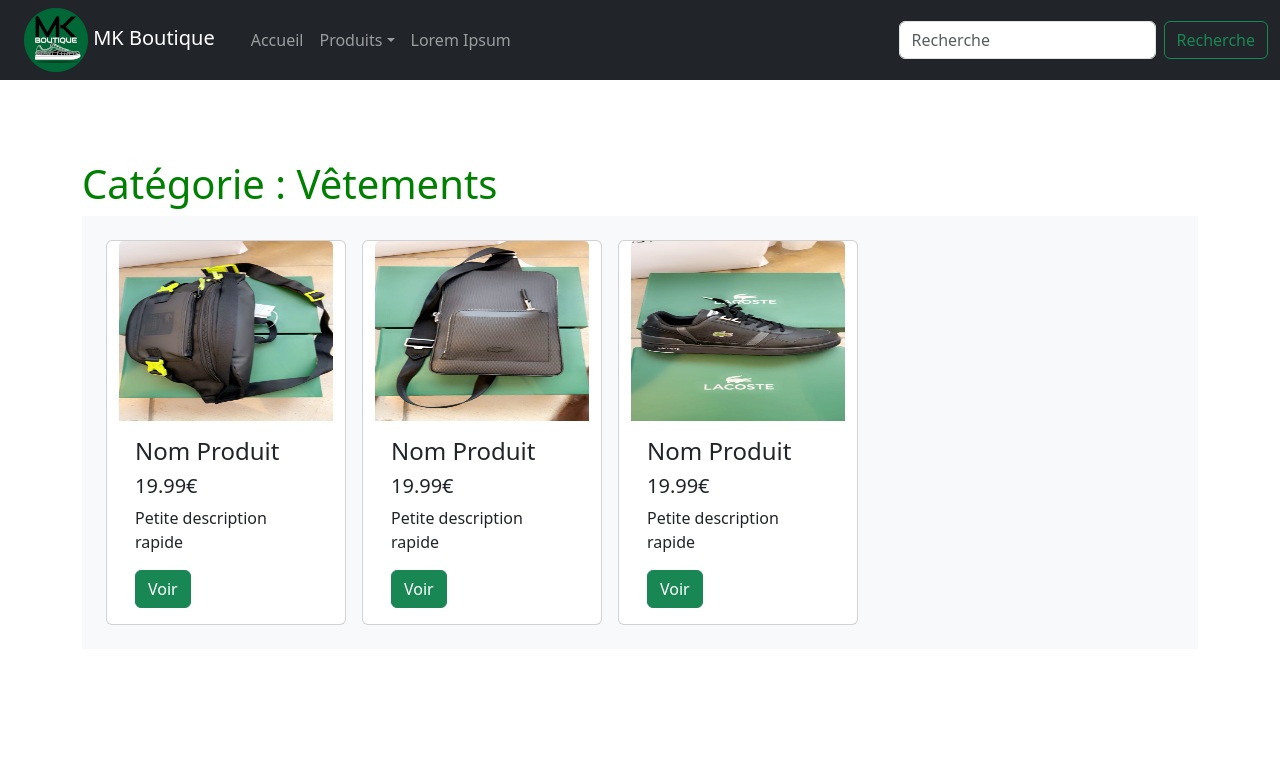
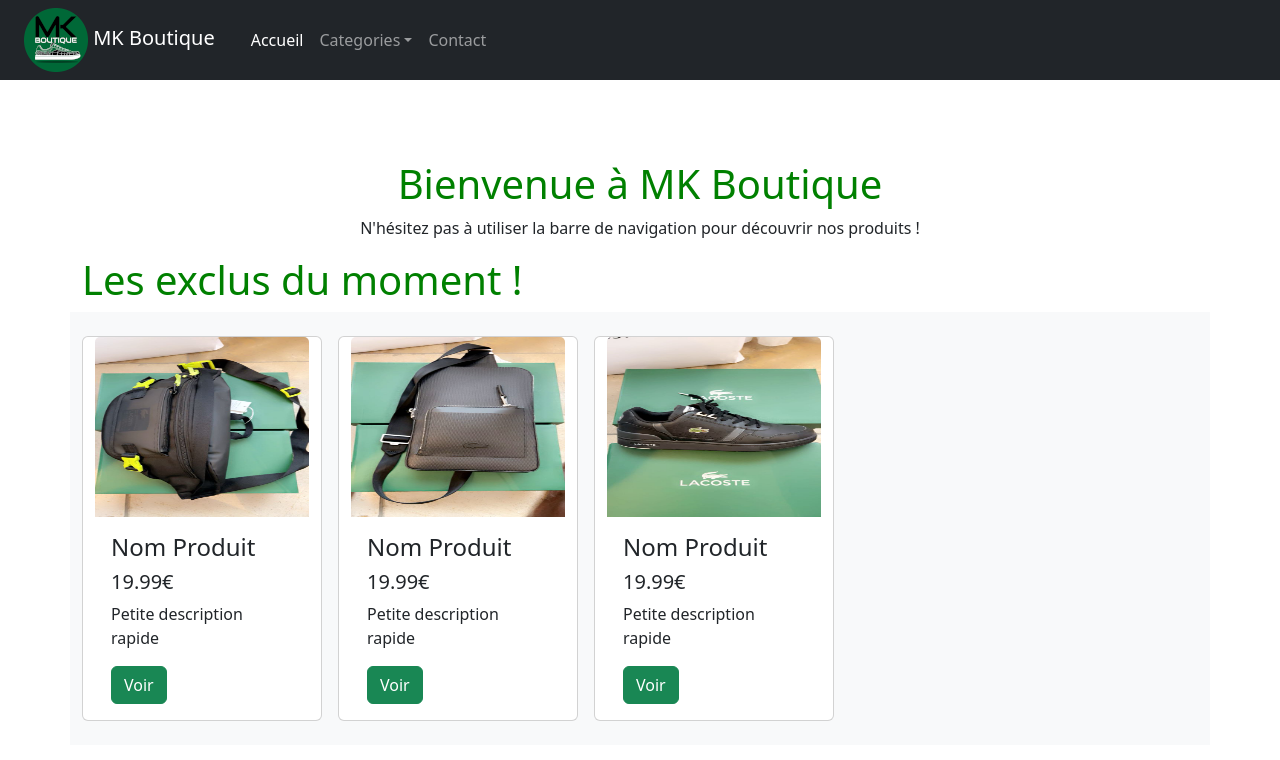
Before and after one commit to Achild0/ttproject, a PHP site: page /view/categories.php in a window 1280 px wide. Shown: the top 760 px of the page. Run offline with PHP 8.4, Linux system fonts and the light colour scheme; data that the repository does not hold is empty.

Commit message:
Avancement

```diff
--- /dev/null
+++ b/model/init_data.php
@@ -0,0 +1 @@
+<? ?>
--- a/view/categories.php
+++ b/view/categories.php
@@ -1,53 +1,15 @@
 <!DOCTYPE html>
-<html lang="en">
-  <head>
-    <meta charset="utf-8">
-    <meta name="viewport" content="width=device-width, initial-scale=1">
-    <title>MK Boutique</title>
-    <link href="https://cdn.jsdelivr.net/npm/bootstrap@5.3.3/dist/css/bootstrap.min.css" rel="stylesheet" integrity="sha384-QWTKZyjpPEjISv5WaRU9OFeRpok6YctnYmDr5pNlyT2bRjXh0JMhjY6hW+ALEwIH" crossorigin="anonymous">
-    <link href="css/mycolors.css" rel="stylesheet">
-  </head>
+<html lang="fr">
+  <?php include 'mendatory/head.php'; ?>
   <body>
-    <nav class="navbar navbar-expand-md navbar-dark fixed-top bg-dark">
-      <div class="container-fluid">
-        <div class="container-fluid w-auto">
-          <a class="navbar-brand" href="#">
-              <img src="img/logo_rond_64.png" width="64" height="64" type="icon"/>
-            MK Boutique</a>
+    <?php include 'mendatory/navbar.php'; ?>
+    <section style="margin-top: 160px;">
+      <div class="text-center container" >
+        <h1 class="lacoste_green">Bienvenue à MK Boutique</h1>
+        <p>N'hésitez pas à utiliser la barre de navigation pour découvrir nos produits !</p>
       </div>
-        <button class="navbar-toggler" type="button" data-bs-toggle="collapse" data-bs-target="#navbarCollapse" aria-controls="navbarCollapse" aria-expanded="false" aria-label="Toggle navigation">
-          <span class="navbar-toggler-icon"></span>
-        </button>
-        <div class="collapse navbar-collapse" id="navbarCollapse">
-          <ul class="navbar-nav me-auto mb-2 mb-md-0">
-            <li class="nav-item">
-              <a class="nav-link" aria-current="page" href="index.html">Accueil</a>
-            </li>
-            <li class="nav-item dropdown">
-              <a class="nav-link dropdown-toggle" href="#" role="button" data-bs-toggle="dropdown">Produits</a>
-              <ul class="dropdown-menu active">
-                <li><a class="dropdown-item" href="produit.html">Vêtements</a></li>
-                <li><a class="dropdown-item" href="#">Chaussures</a></li>
-                <li><a class="dropdown-item" href="#">Lorem Ipsum</a></li>
-              </ul>
-            </li>
-            <li class="nav-item">
-              <a class="nav-link" href="#">Lorem Ipsum</a>
-            </li>
-          </ul>
-          <form class="d-flex">
-            <input class="form-control me-2" type="search" placeholder="Recherche" aria-label="Recherche">
-            <button class="btn btn-outline-success" type="submit">Recherche</button>
-          </form>
-        </div>
-      </div>
-    </nav>
-    <script src="https://cdn.jsdelivr.net/npm/bootstrap@5.3.3/dist/js/bootstrap.bundle.min.js" integrity="sha384-YvpcrYf0tY3lHB60NNkmXc5s9fDVZLESaAA55NDzOxhy9GkcIdslK1eN7N6jIeHz" crossorigin="anonymous"></script>
-    <section style="margin-top: 160px;">
-      <div class="container">
-        <h1 class="lacoste_green">Catégorie : Vêtements</h1>
-        <div class="container bg-light">
-            <div class="container bg-light p-3">
+      <h1 class="container lacoste_green" >Les exclus du moment !</h1>
+      <div class="container bg-light p-3" id='exclus'>
         <div class="row">
           <div class="card col-2 m-2" style="width: 15rem;">
             <img src="img/cbed92b0-dc53-4a8d-9b01-94eb9979bd28.jfif" height="180" width="130" class="card-img-top">
@@ -78,9 +40,8 @@
           </div>
         </div>
       </div>
-        </div>
-      </div>
     </section>
 
   </body>
+  <script src="https://cdn.jsdelivr.net/npm/bootstrap@5.3.3/dist/js/bootstrap.bundle.min.js" integrity="sha384-YvpcrYf0tY3lHB60NNkmXc5s9fDVZLESaAA55NDzOxhy9GkcIdslK1eN7N6jIeHz" crossorigin="anonymous"></script>
 </html>
--- a/view/mendatory/head.php
+++ b/view/mendatory/head.php
@@ -2,9 +2,9 @@
     <meta charset="utf-8">
     <meta name="viewport" content="width=device-width, initial-scale=1">
     <title>MK Boutique</title>
-    <link rel="icon" type="image/x-icon" href="img/logo_carré_16px.png">
+    <link rel="icon" type="image/x-icon" href="img\logo_carré_16px.png">
     <link href="https://cdn.jsdelivr.net/npm/bootstrap@5.3.3/dist/css/bootstrap.min.css" rel="stylesheet" integrity="sha384-QWTKZyjpPEjISv5WaRU9OFeRpok6YctnYmDr5pNlyT2bRjXh0JMhjY6hW+ALEwIH" crossorigin="anonymous">
-    <link href="css/mycolors.css" rel="stylesheet">
+    <link href="view/css/mycolors.css" rel="stylesheet">
     <script src="https://ajax.googleapis.com/ajax/libs/jquery/3.7.1/jquery.min.js"></script>
-    <script src="js\utility.js"></script>
+    <script src="view\js\utility.js"></script>
 </head>
--- a/view/mendatory/navbar.php
+++ b/view/mendatory/navbar.php
@@ -2,7 +2,7 @@
     <div class="container-fluid">
         <div class="container-fluid w-auto">
           <a class="navbar-brand" href="#">
-              <img src="img/logo_rond_64.png" width="64" height="64" type="icon"/>
+              <img src="img\logo_rond_64.png" width="64" height="64" type="icon"/>
             MK Boutique</a>
         </div>
         <button class="navbar-toggler" type="button" data-bs-toggle="collapse" data-bs-target="#navbarCollapse" aria-controls="navbarCollapse" aria-expanded="false" aria-label="Toggle navigation">
@@ -11,24 +11,26 @@
         <div class="collapse navbar-collapse" id="navbarCollapse">
           <ul class="navbar-nav me-auto mb-2 mb-md-0">
             <li class="nav-item">
-              <a class="nav-link active" aria-current="page" href="index.html">Accueil</a>
+              <a class="nav-link active" aria-current="page" href="/">Accueil</a>
             </li>
             <li class="nav-item dropdown">
-              <a class="nav-link dropdown-toggle" href="#" role="button" data-bs-toggle="dropdown">Produits</a>
+              <a class="nav-link dropdown-toggle" href="#" role="button" data-bs-toggle="dropdown">Categories</a>
               <ul class="dropdown-menu">
-                <li><a class="dropdown-item" href="produit.html">Vêtements</a></li>
-                <li><a class="dropdown-item" href="#">Chaussures</a></li>
-                <li><a class="dropdown-item" href="#">Lorem Ipsum</a></li>
+                <?php
+                  foreach($categs as $cat){
+                    print('<li><a class="dropdown-item" value="'.$cat["id"].'" href="/produit/'.$cat["nom"].'">'. $cat["nom"].'</a></li>');
+                  }
+                ?>
               </ul>
             </li>
             <li class="nav-item">
-              <a class="nav-link" href="#">Lorem Ipsum</a>
+              <a class="nav-link" href="#">Contact</a>
             </li>
           </ul>
-          <form class="d-flex">
+          <!--<form class="d-flex">
             <input class="form-control me-2" type="search" placeholder="Recherche" aria-label="Recherche">
             <button class="btn btn-outline-success" type="submit">Recherche</button>
-          </form>
+          </form>-->
         </div>
     </div>
 </nav>
```
Also changed, not shown: controler/maincontroller.php (+24 -0 lines), index.php (+5 -5 lines), model/data.php (+83 -2 lines), view/sec/admpage.php (+39 -16 lines), controler/productcontroller.php (added), view/css/mycolors.css (renamed from css/mycolors.css), view/js/utility.js (renamed from js/utility.js). Lines whose indentation alone changed are shown as unchanged.
